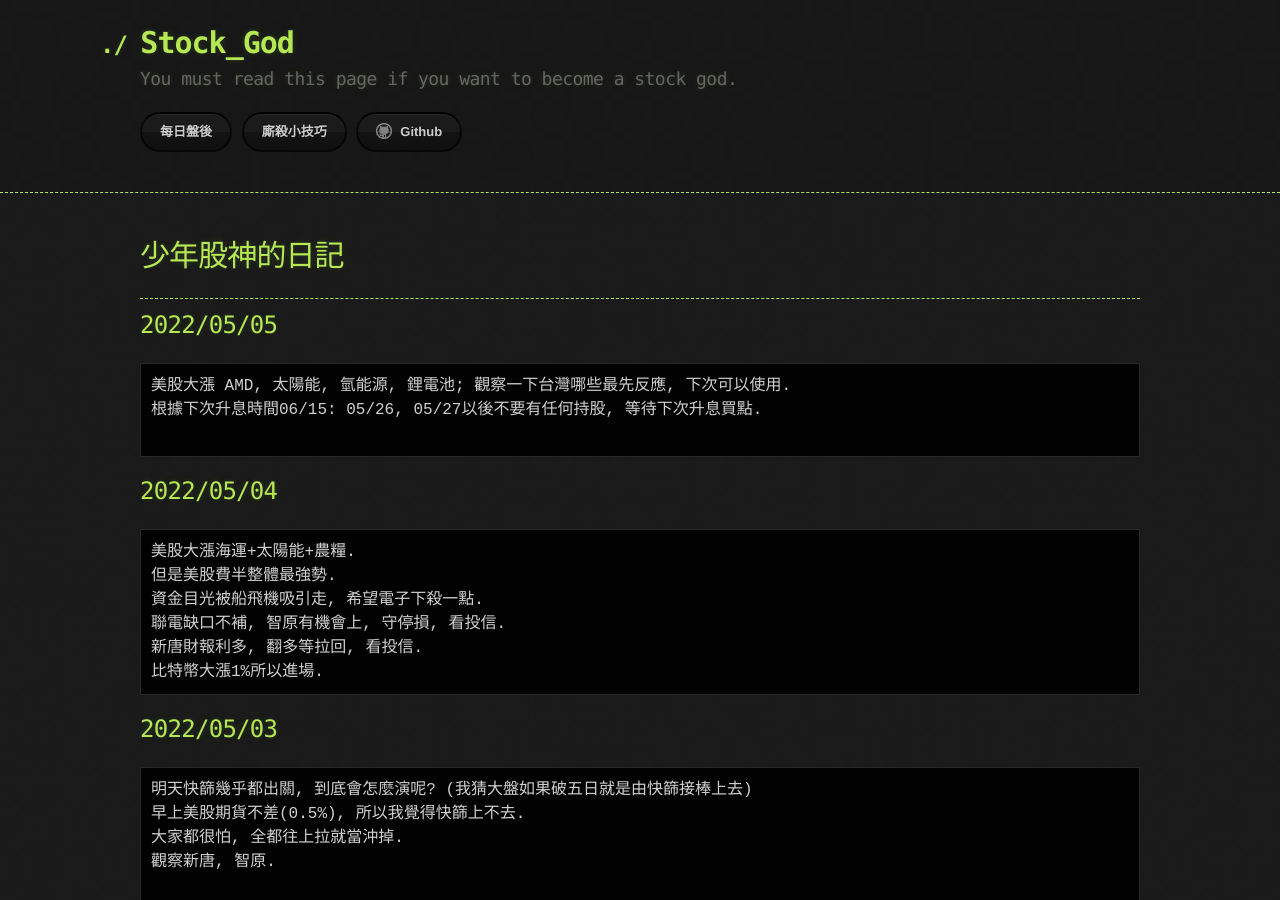
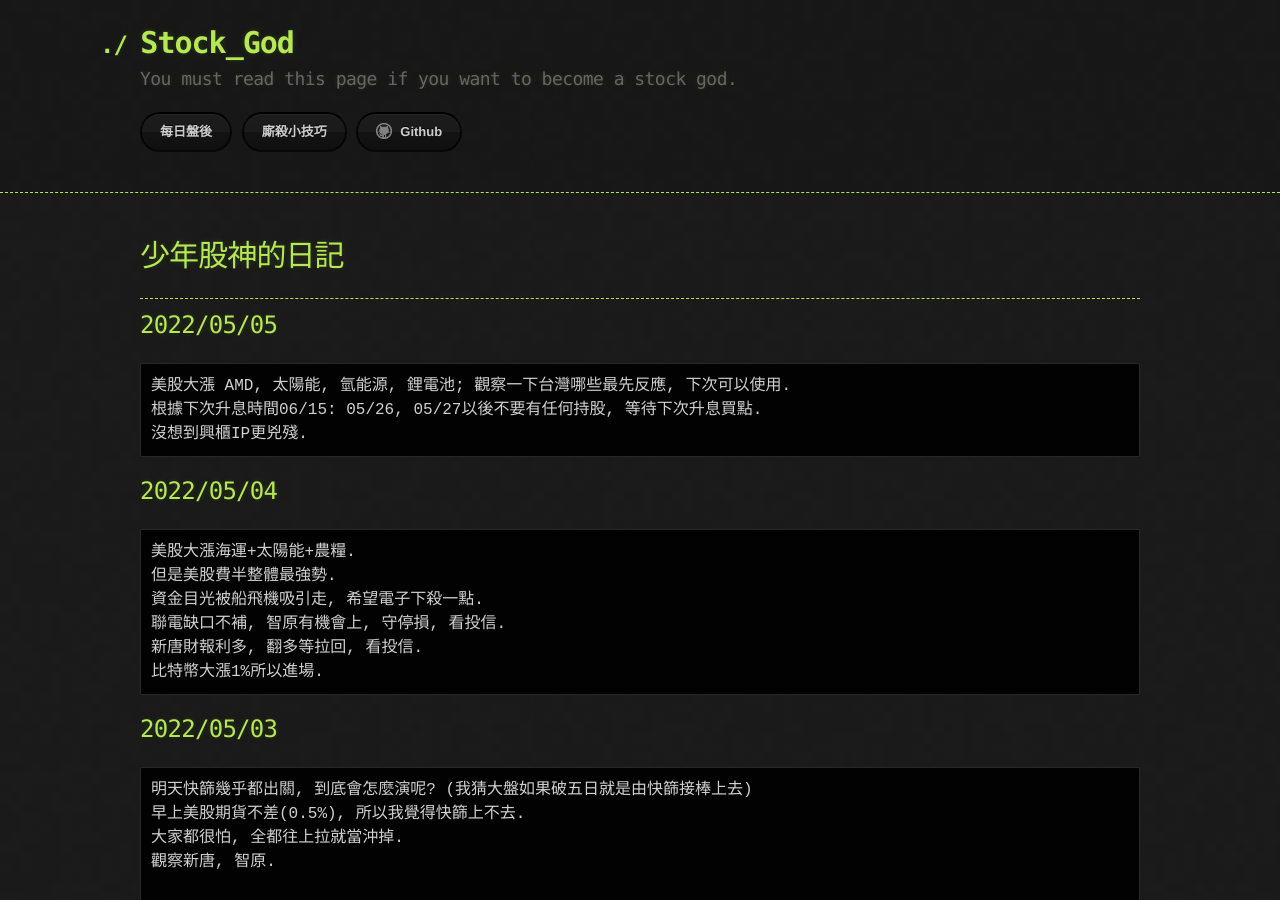
Before and after one commit to lepg5487/Stock_God, a Jekyll site: the page built from index.md, in a window 1280 px wide and 900 px high. Built offline with Jekyll 4.4.1, drawn with Linux system fonts in a browser that asks for light colours; our own code applies the rules of GitHub Pages for plain Markdown files.

Commit message:
Update index.md

````diff
--- a/index.md
+++ b/index.md
@@ -10,7 +10,7 @@ layout: testlayouts
 ```
 美股大漲 AMD, 太陽能, 氫能源, 鋰電池; 觀察一下台灣哪些最先反應, 下次可以使用.
 根據下次升息時間06/15: 05/26, 05/27以後不要有任何持股, 等待下次升息買點.
-
+沒想到興櫃IP更兇殘.
 ```
 
 ## 2022/05/04
````
